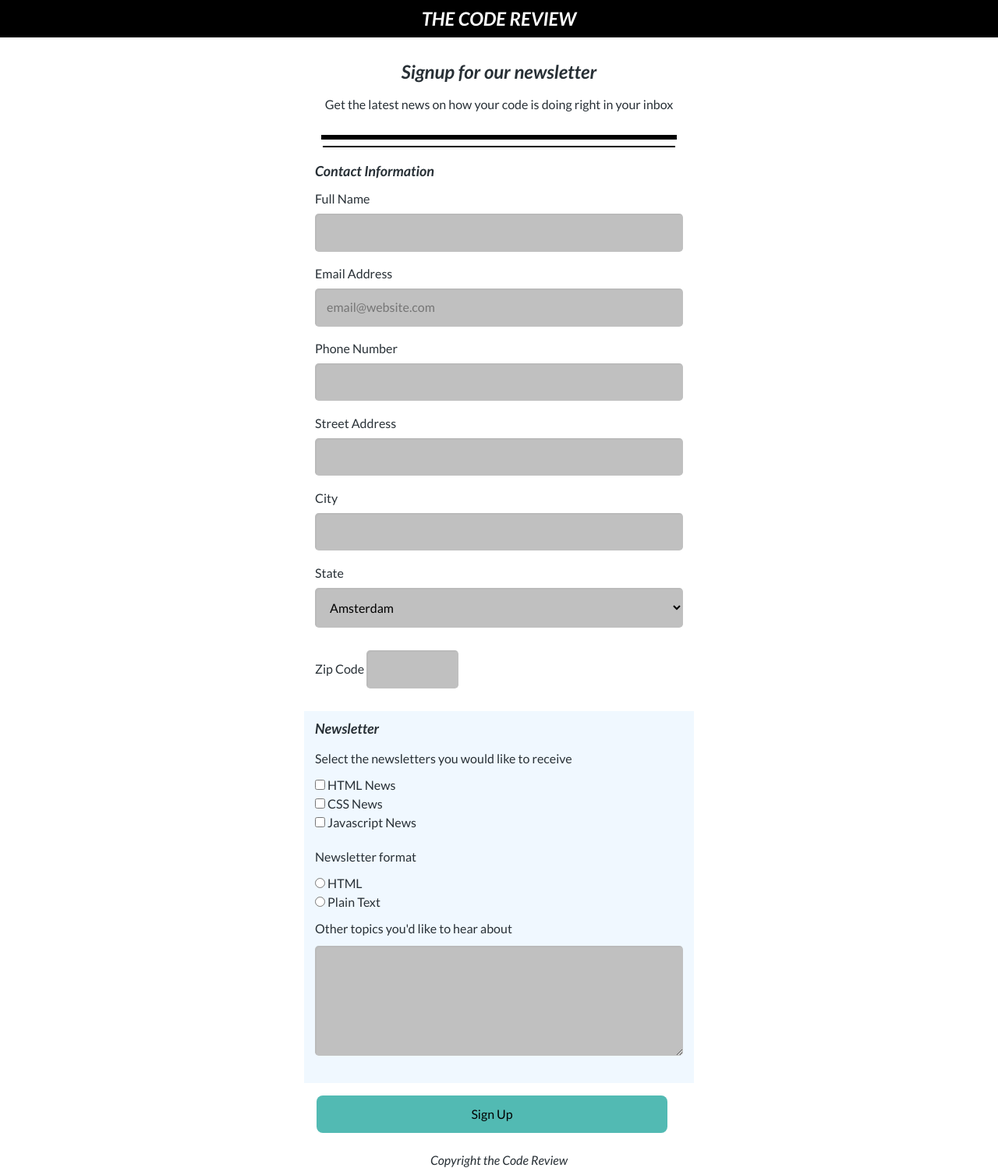
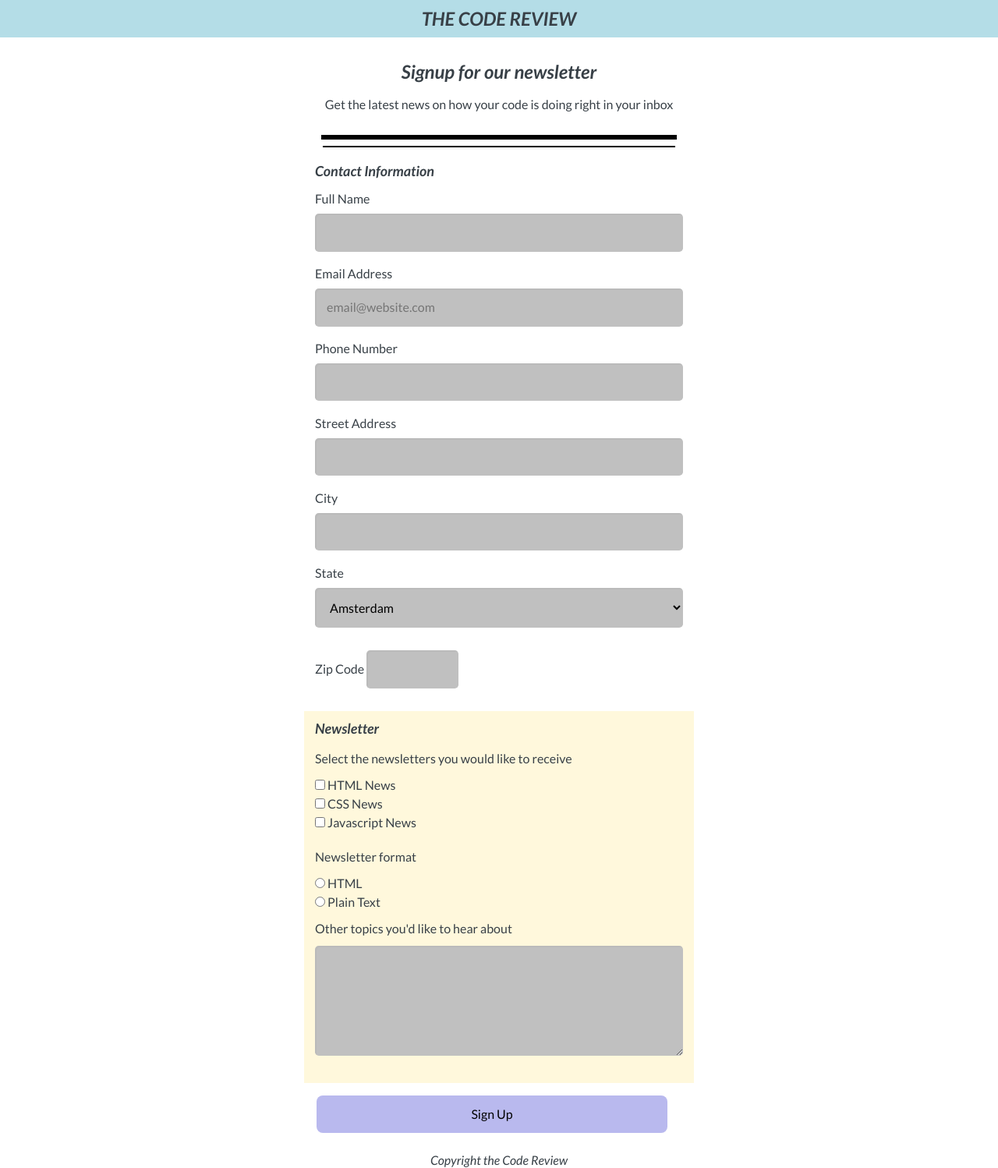
Before and after one commit to Jlovellealfeche/techdegree-project-3, a plain HTML site: page index.html in a window 1280 px wide. Shown: the whole page at 78% size. Drawn offline with Linux system fonts and the light colour scheme.

Commit message:
color changes

```diff
--- a/css/styles.css
+++ b/css/styles.css
@@ -4,7 +4,7 @@
 
 body {
     font-family: 'Lato', sans-serif;
-    color: #283036;
+    color: #384047;
 }
 
 #container {
@@ -19,8 +19,8 @@ body {
 }
 
 h1 {
-    background-color: black;
-    color: white;
+    background-color: #b4dde7;
+    color: #384047;
     margin: 0;
     padding: 20px 10px;
     text-align: center;
@@ -81,7 +81,7 @@ input#zip_code {
 
 .newsletter-container {
     line-height: 1.5em;
-    background: aliceblue;
+    background: cornsilk;
 }
 
 .check, .radio {
@@ -104,7 +104,7 @@ input[type="submit"] {
 } /* for the mouse when it hovers the submit button*/
 
 #button {
-    background: #52bab3;
+    background: rgb(185, 185, 238);
     font-weight: 500;
     margin: 1em;
     padding: 15px;
@@ -119,7 +119,7 @@ footer {
 }
 
 .bgc:hover {
-    background-color: rgb(181, 220, 238);
+    background-color: aliceblue;
 }
 
 
```
